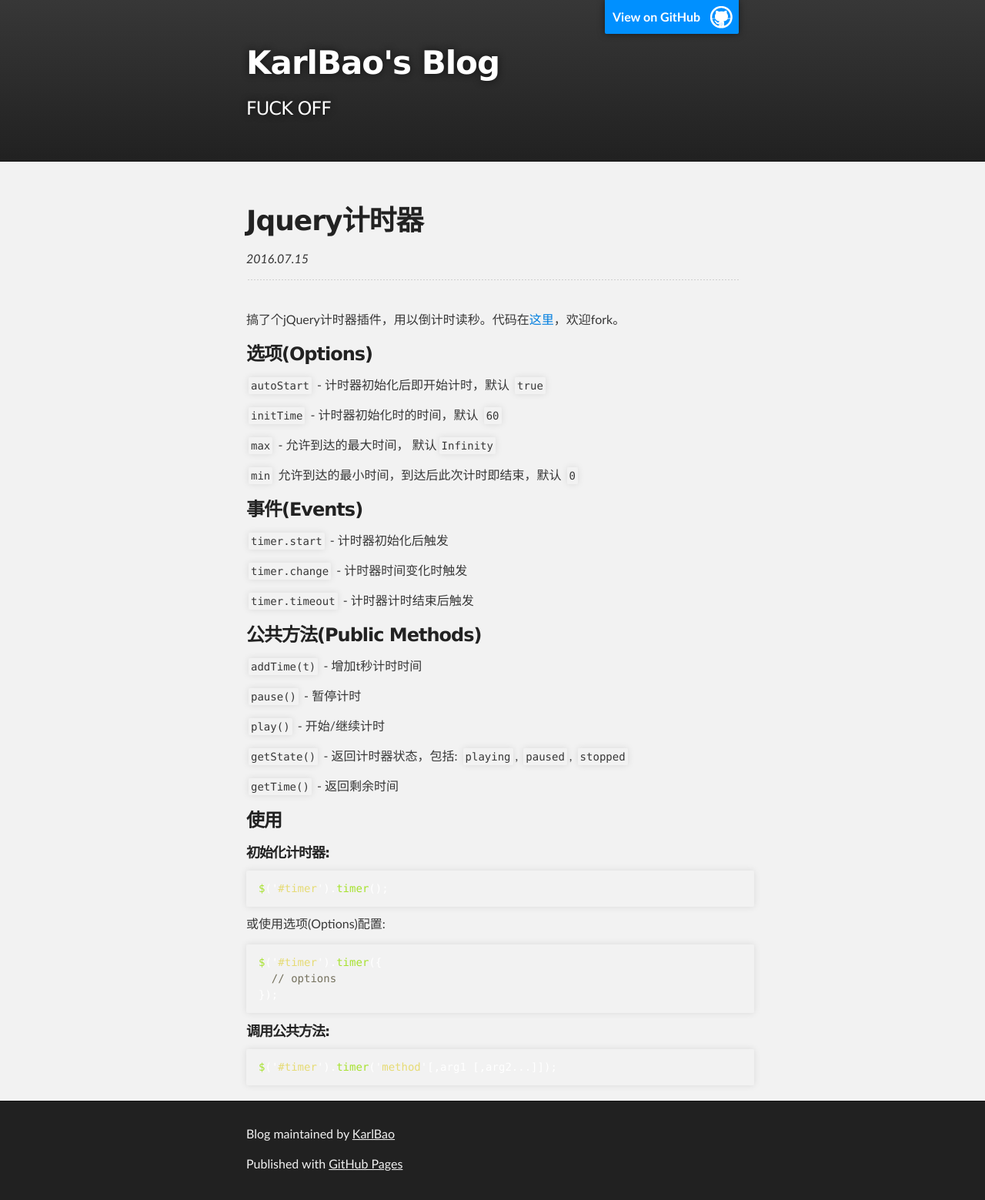
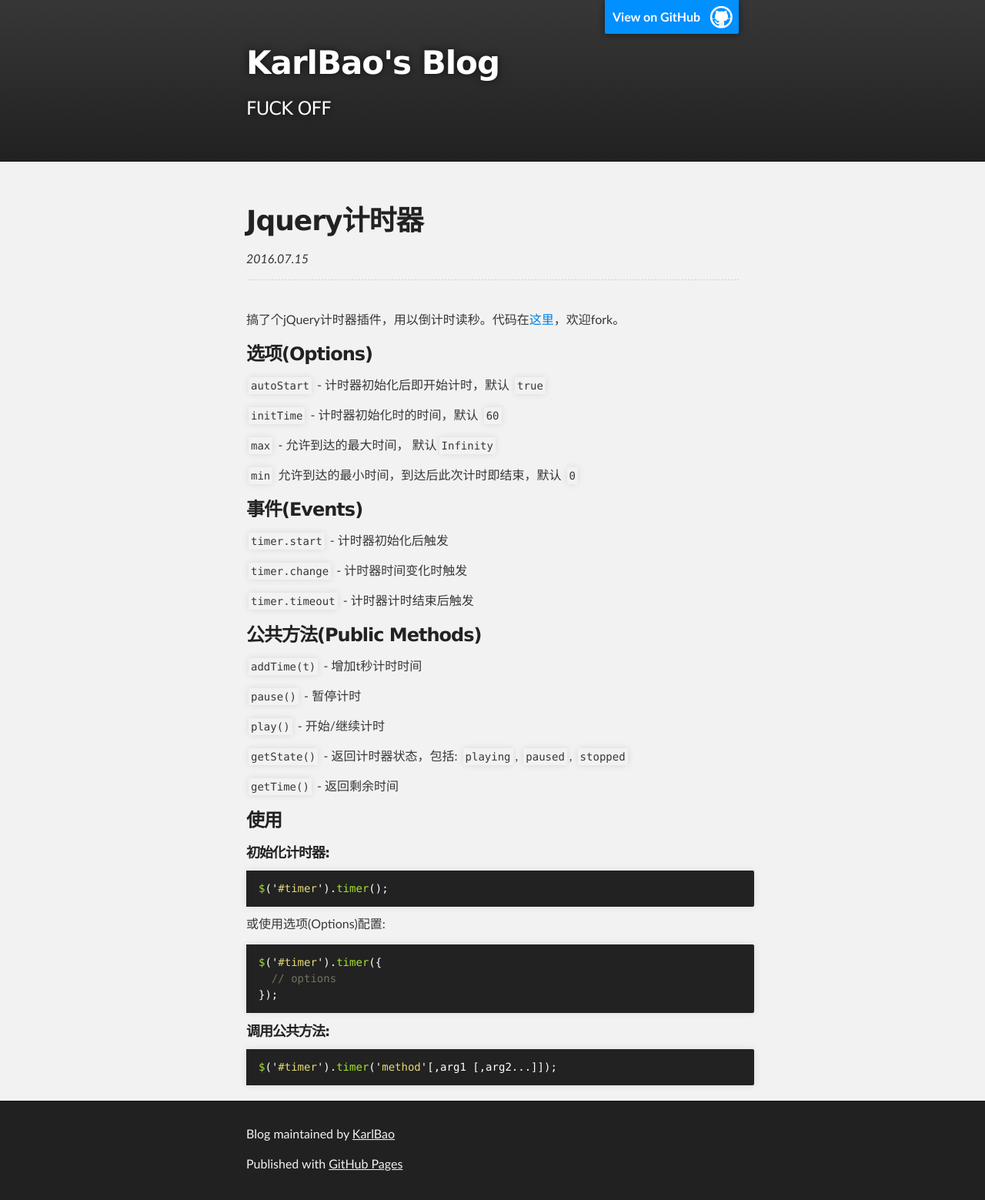
Before and after one commit to KarlBao/Blog, a Jekyll site: the page built from _posts/2016-07-15-jQuery计时器.md, in a window 1280 px wide. Shown: the whole page at 77% size. Built offline with Jekyll 4.4.1, drawn with Linux system fonts in a browser that asks for light colours.

Commit message:
+ highlighter bg

```diff
--- a/stylesheets/highlight.css
+++ b/stylesheets/highlight.css
@@ -163,6 +163,7 @@
 }
 .highlight {
   color: #ffffff;
+  background-color: #222;
 }
 .highlight .n, .highlight .py, .highlight .nx {
   color: #ffffff;
```
